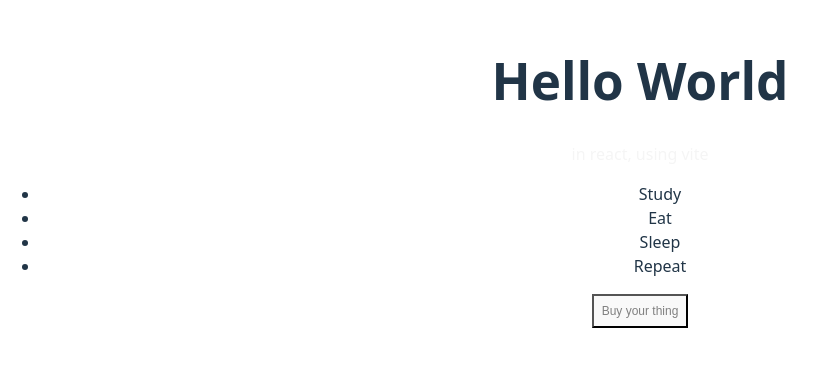
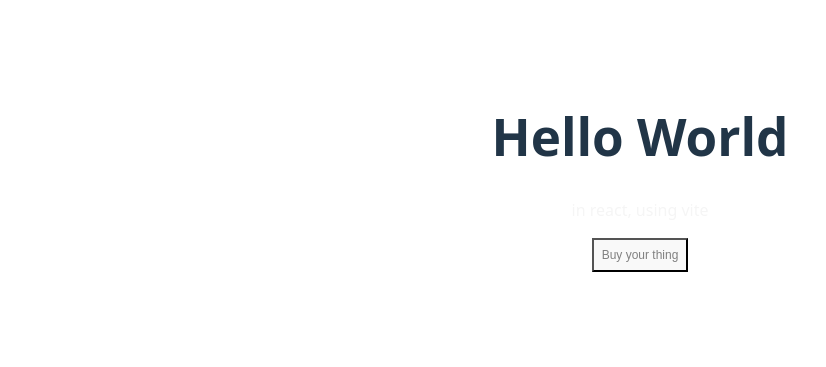
Before and after one commit to Anand-1812/learning_react, a React (Vite) app: page / in a window 1280 px wide. Shown: the part 227-594 px from the top of the page, without its empty margins (0-826 px from the left). Built offline with nearby package versions, Linux system fonts and the light colour scheme.

Commit message:
list is not behaving correctly

```diff
--- a/src/App.jsx
+++ b/src/App.jsx
@@ -10,12 +10,6 @@ function App() {
     <>
       <h1>Hello World</h1>
       <p>in react, using vite</p>
-      <ul>
-        <li>Study</li>
-        <li>Eat</li>
-        <li>Sleep</li>
-        <li>Repeat</li>
-      </ul>
     </>
   );
 }
```
